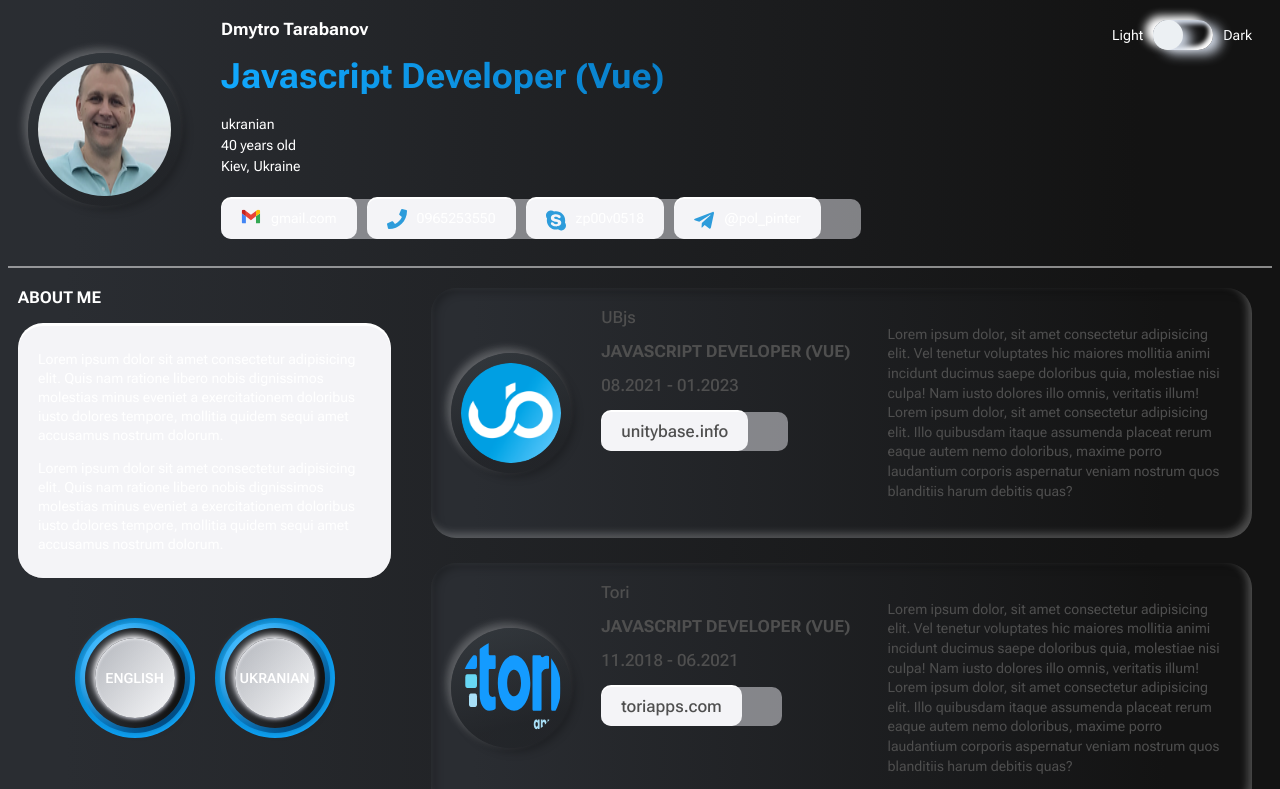
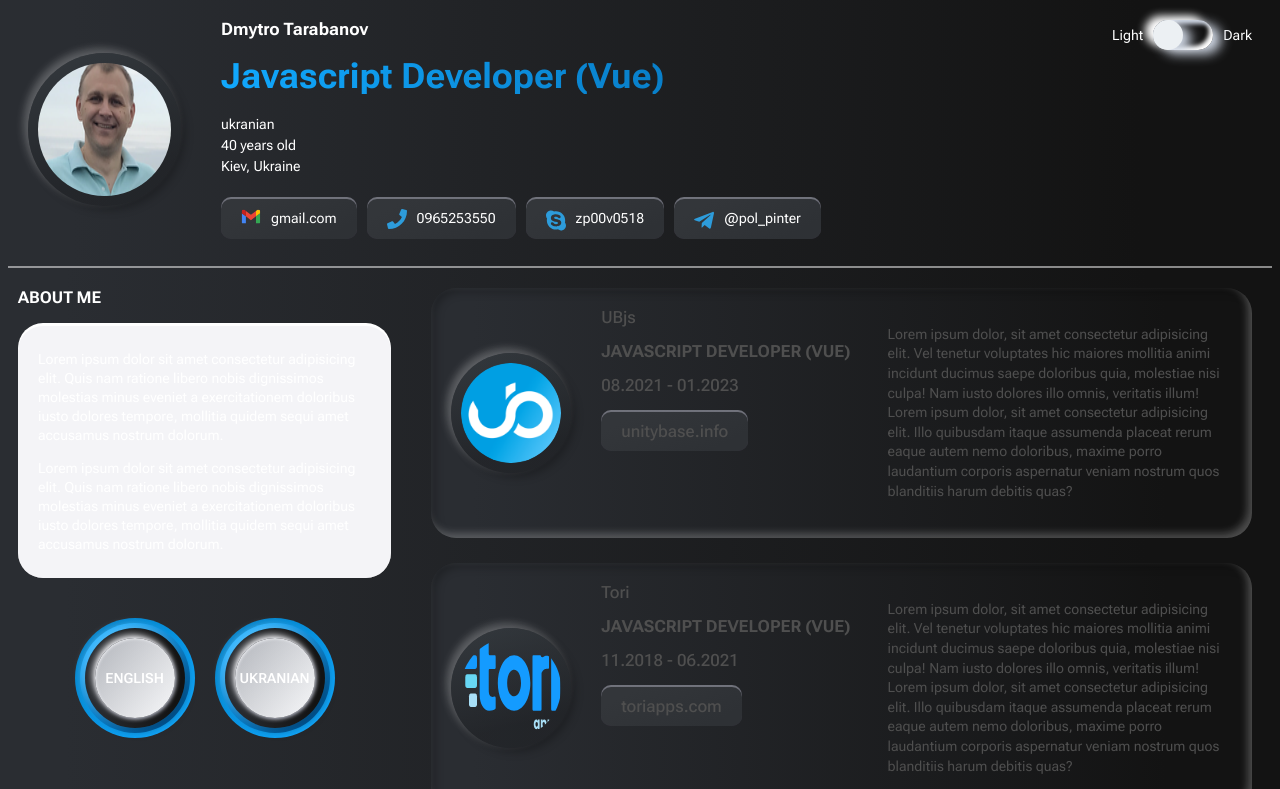
Before and after one commit to zp00v0518/cv-neo, a Vue app: page / in a window 1280 px wide. Shown: the top 789 px of the page. Built offline with nearby package versions, Linux system fonts and the light colour scheme.

Commit message:
added dark bg for badge

```diff
--- a/src/assets/main.css
+++ b/src/assets/main.css
@@ -2,8 +2,12 @@
   color-scheme: light;
   --bg-light: #E9EAF0;
   --bg-linear-light: linear-gradient(153.43deg, #D9DAE3 17.71%, #F4F5F8 83.33%);
+  --bg-badge-btn--light: linear-gradient(rgb(254,255,255), rgb(243,243,247));
+  --bg-badge-btn--wrap--light: linear-gradient(153.43deg, rgb(243,243,247) 17.71%, rgb(243,243,247) 83.33%);
+
   --txt-primary-color-light: #4F4F4F;
   --txt-secondary-color-light: #828282;
+
   --shadow-base-part1--light: -9.15368px -9.15368px 18.3074px rgba(255, 255, 255, 0.7);
   --shadow-base-part2--light: 9.15368px 9.15368px 18.3074px rgba(189, 200, 223, 0.7);
   --shadow-base-part3--light: 0px 0px 0px transparent;
@@ -13,8 +17,12 @@
   color-scheme: dark;
   --bg-dark: linear-gradient(90deg, #2A2D32 5.15%, #131313 89.49%);
   --bg-linear-dark:  linear-gradient(166.29deg, rgba(60, 67, 72, 0.46) 5.88%, rgba(28, 30, 33, 0.46) 75.73%);
+  --bg-badge-btn--dark: linear-gradient(rgb(114, 116, 125), rgb(49, 42, 57));
+  --bg-badge-btn--wrap--dark: linear-gradient(153.43deg, rgb(51, 54, 58) 17.71%, rgb(46, 49, 53) 83.33%);
+
   --txt-primary-color-dark: #FFFFFF;
   --txt-secondary-color-dark: #FFFFFF;
+
   --shadow-base-part1--dark: -5.40932px -7.43782px 12.171px rgba(255, 255, 255, 0.02);
   --shadow-base-part2--dark: -4.05699px -4.05699px 8.11398px rgba(255, 255, 255, 0.25);
   --shadow-base-part3--dark: 4.05699px 4.05699px 8.11398px rgba(0, 0, 0, 0.25);
@@ -23,6 +31,8 @@
   /* main variables */
   --bg-primary: var(--bg-light);
   --bg-linear: var(--bg-linear-light);
+  --bg-badge-btn: var(--bg-badge-btn--light);
+  --bg-badge-btn--wrap: var(--bg-badge-btn--wrap--light);
 
   --txt-primary-color: var(--txt-primary-color-light);
   --txt-secondary-color: var(--txt-secondary-color-light);
@@ -31,12 +41,10 @@
   --shadow-base-part2: var(--shadow-base-part2--light);
   --shadow-base-part3: var(--shadow-base-part3--light);
 
-
-
-
   --padding-step: 5px;
   --padding: 10px;
   --padding-double: calc(var(--padding) * 2);
+
   --border-radius: 10px;
 }
 
@@ -81,6 +89,8 @@ body {
 html[color-scheme="dark"] {
   --bg-primary: var(--bg-dark);
   --bg-linear: var(--bg-linear-dark);
+  --bg-badge-btn: var(--bg-badge-btn--dark);
+  --bg-badge-btn--wrap: var(--bg-badge-btn--wrap--dark);
 
   --txt-primary-color: var(--txt-primary-color-dark);
   --txt-secondary-color: var(--txt-secondary-color-dark);
--- a/src/components/atoms/BadgeBtn/BadgeBtn.vue
+++ b/src/components/atoms/BadgeBtn/BadgeBtn.vue
@@ -38,20 +38,16 @@ export default {
   color: inherit;
   text-decoration: none;
   cursor: pointer;
-  background: green;
   padding-top: 2px;
-  background: white;
+  background: var(--bg-badge-btn);
   border-radius: var(--border-radius);
-  background-blend-mode: overlay;
 }
 
 .badge-btn--wrap {
   display: flex;
   column-gap: var(--padding);
-  /* width: max-content; */
-  width: 100%;
   padding: var(--padding) var(--padding-double);
-  background-color: rgba(233, 234, 240, 0.5);
+  background: var(--bg-badge-btn--wrap);
   border-radius: var(--border-radius);
 }
 
```
